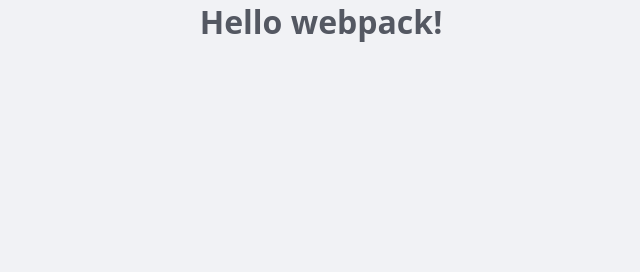
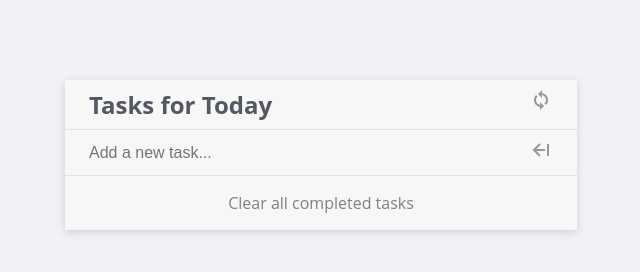
Before and after one commit to karlavdelgadof/ToDo-list-app, a website built with webpack: page dist/index.html in a window 1280 px wide. Shown: the whole page, without its empty margins (319-959 px from the left). Built offline with nearby package versions, Linux system fonts and the light colour scheme.

Commit message:
Update dist html file

```diff
--- a/dist/index.html
+++ b/dist/index.html
@@ -1,11 +1,26 @@
 <!DOCTYPE html>
 <html lang="en">
-<head>
-    <meta charset="UTF-8">
-    <meta name="viewport" content="width=device-width, initial-scale=1.0">
-    <title>Wbpack Exercise</title>
-<script defer src="main.js"></script></head>
-<body>
-    <h1>Hello webpack!</h1>
-</body>
+  <head>
+    <meta charset="UTF-8" />
+    <meta http-equiv="X-UA-Compatible" content="IE=edge" />
+    <link rel="shortcut icon" href="./src/favicon-32x32.png" type="image/x-icon" />
+    <meta name="viewport" content="width=device-width, initial-scale=1.0" />
+    <script src="https://kit.fontawesome.com/7a892cb0b1.js" crossorigin="anonymous"></script>
+    <title>To-Do List App</title>
+  <link rel="icon" href="assets/favicon.png"><script defer src="runtime.bundle.js"></script><script defer src="index.bundle.js"></script></head>
+  <body>
+    <section id="todo-list">
+      <div id="header">
+        <h1>Tasks for Today</h1>
+        <i><svg class="icon" xmlns="http://www.w3.org/2000/svg" width="24" height="24"><path d="m13 7.101.01.001a4.978 4.978 0 0 1 2.526 1.362 5.005 5.005 0 0 1 1.363 2.528 5.061 5.061 0 0 1-.001 2.016 4.976 4.976 0 0 1-1.363 2.527l1.414 1.414a7.014 7.014 0 0 0 1.908-3.54 6.98 6.98 0 0 0 0-2.819 6.957 6.957 0 0 0-1.907-3.539 6.97 6.97 0 0 0-2.223-1.5 6.921 6.921 0 0 0-1.315-.408c-.137-.028-.275-.043-.412-.063V2L9 6l4 4V7.101zm-7.45 7.623c.174.412.392.812.646 1.19.249.37.537.718.854 1.034a7.036 7.036 0 0 0 2.224 1.501c.425.18.868.317 1.315.408.167.034.338.056.508.078v2.944l4-4-4-4v3.03c-.035-.006-.072-.003-.107-.011a4.978 4.978 0 0 1-2.526-1.362 4.994 4.994 0 0 1 .001-7.071L7.051 7.05a7.01 7.01 0 0 0-1.5 2.224A6.974 6.974 0 0 0 5 12a6.997 6.997 0 0 0 .55 2.724z"></path></svg></i>
+      </div>
+      <form id="add-task">
+        <input type="text" id="add" placeholder="Add a new task...">
+        <i><svg class="icon" xmlns="http://www.w3.org/2000/svg" width="24" height="24"><path d="M18 6h2v12h-2zm-2 5H7.414l4.293-4.293-1.414-1.414L3.586 12l6.707 6.707 1.414-1.414L7.414 13H16z"></path></svg></i>
+      </form>
+      <ul id="task-list">
+      </ul>
+      <a href="#" id="clear-all">Clear all completed tasks</a>
+    </section>
+  </body>
 </html>
```
